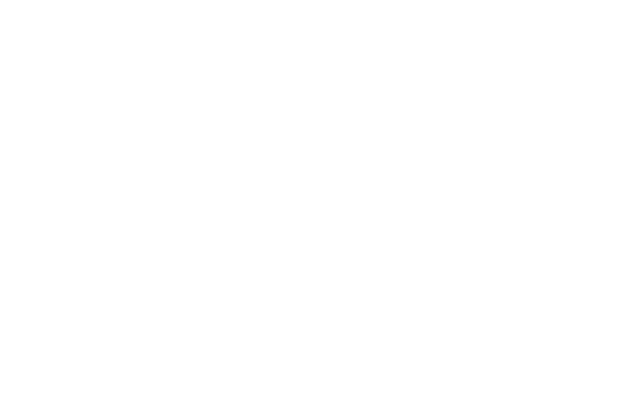
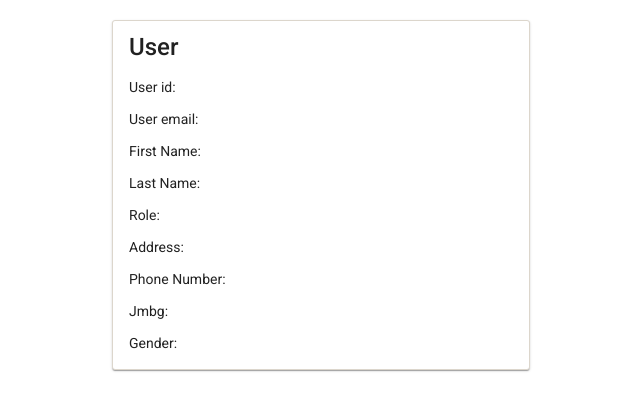
Before and after one commit to SOgnjen/2023FESIMS, an Angular app: page /users/1 in a window 1280 px wide. Before the commit this address led to /. Shown: the top 410 px of the page, without its empty margins (319-959 px from the left). Built offline with nearby package versions, Linux system fonts and the light colour scheme; no server answers.

Commit message:
finished everything needed for basic user needs on frontend

```diff
--- a/src/app/modules/hospital/create-user/create-user.component.ts
+++ b/src/app/modules/hospital/create-user/create-user.component.ts
@@ -22,7 +22,7 @@
   public createUser() {
     if (!this.isValidInput()) return;
     this.userService.createUser(this.user).subscribe((res) => {
-      this.router.navigate(['/users']);
+      this.router.navigate(['/home']);
     });
   }
 
--- /dev/null
+++ b/src/app/modules/hospital/update-user/update-user.component.css
@@ -0,0 +1,13 @@
+.mat-stroked-button {
+  color: #382110;
+}
+
+div {
+  width: 40%;
+  margin: auto;
+}
+
+mat-form-field {
+  width: 100%;
+  margin: auto;
+}
--- /dev/null
+++ b/src/app/modules/hospital/update-user/update-user.component.html
@@ -0,0 +1,45 @@
+<div *ngIf="user">
+  <div>
+    <mat-form-field appearance="fill">
+      <mat-label>Id</mat-label>
+      <input matInput [(ngModel)]="user.id" disabled />
+    </mat-form-field>
+    <mat-form-field appearance="fill">
+      <mat-label>Email</mat-label>
+      <input matInput [(ngModel)]="user.emails" /> </mat-form-field
+    ><br />
+    <mat-form-field appearance="fill">
+      <mat-label>Password</mat-label>
+      <input matInput [(ngModel)]="user.password" /> </mat-form-field
+    ><br />
+    <mat-form-field appearance="fill">
+      <mat-label>First Name</mat-label>
+      <input matInput [(ngModel)]="user.firstName" /> </mat-form-field
+    ><br />
+    <mat-form-field appearance="fill">
+      <mat-label>Last Name</mat-label>
+      <input matInput [(ngModel)]="user.lastName" /> </mat-form-field
+    ><br />
+    <mat-form-field appearance="fill">
+      <mat-label>Role</mat-label>
+      <input matInput [(ngModel)]="user.role" disabled /> </mat-form-field
+    ><br />
+    <mat-form-field appearance="fill">
+      <mat-label>Address</mat-label>
+      <input matInput [(ngModel)]="user.address" /> </mat-form-field
+    ><br />
+    <mat-form-field appearance="fill">
+      <mat-label>Phone Number</mat-label>
+      <input matInput [(ngModel)]="user.phoneNumber" /> </mat-form-field
+    ><br />
+    <mat-form-field appearance="fill">
+      <mat-label>JMBG</mat-label>
+      <input matInput [(ngModel)]="user.jmbg" disabled /> </mat-form-field
+    ><br />
+    <mat-form-field appearance="fill">
+      <mat-label>Gender</mat-label>
+      <input matInput [(ngModel)]="user.gender" disabled /> </mat-form-field
+    ><br />
+    <button mat-stroked-button (click)="updateUser()">Submit</button>
+  </div>
+</div>
--- /dev/null
+++ b/src/app/modules/hospital/update-user/update-user.component.ts
@@ -0,0 +1,38 @@
+import { Component, OnInit } from '@angular/core';
+import { UserService } from '../services/user.service';
+import { ActivatedRoute, Params, Router } from '@angular/router';
+import { User } from '../model/user.model';
+
+@Component({
+  selector: 'app-update-user',
+  templateUrl: './update-user.component.html',
+  styleUrls: ['./update-user.component.css'],
+})
+export class UpdateUserComponent implements OnInit {
+  public user: User | undefined = undefined;
+
+  constructor(
+    private userService: UserService,
+    private route: ActivatedRoute,
+    private router: Router
+  ) {}
+
+  ngOnInit(): void {
+    this.route.params.subscribe((params: Params) => {
+      this.userService.getUser(params['id']).subscribe((res) => {
+        this.user = res;
+      });
+    });
+  }
+
+  public updateUser(): void {
+    if (!this.isValidInput()) return;
+    this.userService.updateUser(this.user).subscribe((res) => {
+      this.router.navigate(['/users']);
+    });
+  }
+
+  private isValidInput(): boolean {
+    return this.user?.emails != '' && this.user?.jmbg.toString() != '';
+  }
+}
--- /dev/null
+++ b/src/app/modules/hospital/user-detail/user-detail.component.css
@@ -0,0 +1,12 @@
+mat-card {
+  width: 30%;
+  margin: auto;
+  margin-top: 20px;
+  border-radius: 3px;
+  border: #dcd6cc 1px solid;
+  background-color: white;
+}
+
+mat-card-title {
+  margin-bottom: 20px;
+}
--- /dev/null
+++ b/src/app/modules/hospital/user-detail/user-detail.component.html
@@ -0,0 +1,14 @@
+<mat-card>
+  <mat-card-title>User {{ user?.emails }}</mat-card-title>
+  <mat-card-content>
+    <p>User id: {{ user?.id }}</p>
+    <p>User email: {{ user?.emails }}</p>
+    <p>First Name: {{ user?.firstName }}</p>
+    <p>Last Name: {{ user?.lastName }}</p>
+    <p>Role: {{ user?.role }}</p>
+    <p>Address: {{ user?.address }}</p>
+    <p>Phone Number: {{ user?.phoneNumber }}</p>
+    <p>Jmbg: {{ user?.jmbg }}</p>
+    <p>Gender: {{ user?.gender }}</p>
+  </mat-card-content>
+</mat-card>
--- /dev/null
+++ b/src/app/modules/hospital/user-detail/user-detail.component.ts
@@ -0,0 +1,26 @@
+import { Component, OnInit } from '@angular/core';
+import { User } from '../model/user.model';
+import { UserService } from '../services/user.service';
+import { ActivatedRoute, Params } from '@angular/router';
+
+@Component({
+  selector: 'app-user-detail',
+  templateUrl: './user-detail.component.html',
+  styleUrls: ['./user-detail.component.css'],
+})
+export class UserDetailComponent implements OnInit {
+  public user: User | undefined;
+
+  constructor(
+    private userService: UserService,
+    private route: ActivatedRoute
+  ) {}
+
+  ngOnInit(): void {
+    this.route.params.subscribe((params: Params) => {
+      this.userService.getUser(params['id']).subscribe((res) => {
+        this.user = res;
+      });
+    });
+  }
+}
--- a/src/app/modules/hospital/users/users.component.html
+++ b/src/app/modules/hospital/users/users.component.html
@@ -8,7 +8,82 @@
       matTooltipPosition="right"
       (click)="addUser()"
     >
-      <mat-icon>Add</mat-icon>
+      <mat-icon>add</mat-icon>
     </button>
   </div>
+  <table mat-table [dataSource]="dataSource">
+    <ng-container matColumnDef="emails">
+      <th mat-header-cell *matHeaderCellDef class="cell-center">Email</th>
+      <td
+        mat-cell
+        *matCellDef="let user"
+        class="clickable cell-center"
+        (click)="chooseUser(user.id)"
+      >
+        {{ user.emails }}
+      </td>
+    </ng-container>
+    <ng-container matColumnDef="firstName">
+      <th mat-header-cell *matHeaderCellDef class="cell-center">First Name</th>
+      <th mat-cell *matCellDef="let user" class="cell-center">
+        {{ user.firstName }}
+      </th>
+    </ng-container>
+    <ng-container matColumnDef="lastName">
+      <th mat-header-cell *matHeaderCellDef class="cell-center">Last Name</th>
+      <th mat-cell *matCellDef="let user" class="cell-center">
+        {{ user.lastName }}
+      </th>
+    </ng-container>
+    <ng-container matColumnDef="role">
+      <th mat-header-cell *matHeaderCellDef class="cell-center">Role</th>
+      <th mat-cell *matCellDef="let user" class="cell-center">
+        {{ user.role }}
+      </th>
+    </ng-container>
+    <ng-container matColumnDef="address">
+      <th mat-header-cell *matHeaderCellDef class="cell-center">Address</th>
+      <th mat-cell *matCellDef="let user" class="cell-center">
+        {{ user.address }}
+      </th>
+    </ng-container>
+    <ng-container matColumnDef="phoneNumber">
+      <th mat-header-cell *matHeaderCellDef class="cell-center">
+        Phone Number
+      </th>
+      <th mat-cell *matCellDef="let user" class="cell-center">
+        {{ user.phoneNumber }}
+      </th>
+    </ng-container>
+    <ng-container matColumnDef="jmbg">
+      <th mat-header-cell *matHeaderCellDef class="cell-center">JMBG</th>
+      <th mat-cell *matCellDef="let user" class="cell-center">
+        {{ user.jmbg }}
+      </th>
+    </ng-container>
+    <ng-container matColumnDef="gender">
+      <th mat-header-cell *matHeaderCellDef class="cell-center">Gender</th>
+      <th mat-cell *matCellDef="let user" class="cell-center">
+        {{ user.gender }}
+      </th>
+    </ng-container>
+    <ng-container matColumnDef="update">
+      <th mat-header-cell *matHeaderCellDef class="cell-center"></th>
+      <td mat-cell *matCellDef="let user" class="cell-center">
+        <button mat-icon-button (click)="updateUser(user.id)">
+          <mat-icon matTooltip="update">edit</mat-icon>
+        </button>
+      </td>
+    </ng-container>
+    <ng-container matColumnDef="delete">
+      <th mat-header-cell *matHeaderCellDef class="cell-center"></th>
+      <td mat-cell *matCellDef="let user" class="cell-center">
+        <button mat-icon-button (click)="deleteUser(user.id)">
+          <mat-icon matTooltip="delete">delete</mat-icon>
+        </button>
+      </td>
+    </ng-container>
+    <tr mat-header-row *matHeaderRowDef="displayedColumns; sticky: true"></tr>
+    <tr mat-row *matRowDef="let row; columns: displayedColumns"></tr>
+  </table>
 </div>
--- a/src/app/modules/hospital/users/users.component.ts
+++ b/src/app/modules/hospital/users/users.component.ts
@@ -12,9 +12,7 @@
 export class UsersComponent implements OnInit {
   public dataSource = new MatTableDataSource<User>();
   public displayedColumns = [
-    'id',
-    'email',
-    'password',
+    'emails',
     'firstName',
     'lastName',
     'role',
@@ -36,6 +34,10 @@
     });
   }
 
+  public chooseUser(id: number) {
+    this.router.navigate(['/users', id]);
+  }
+
   public updateUser(id: number) {
     this.router.navigate(['/users/' + id + '/update']);
   }
```
Also changed, not shown: src/app/app-routing.module.ts (+7 -6 lines), src/app/modules/hospital/hospital.module.ts (+7 -0 lines), 2 other files (tests, documents, lock files or other folders).
